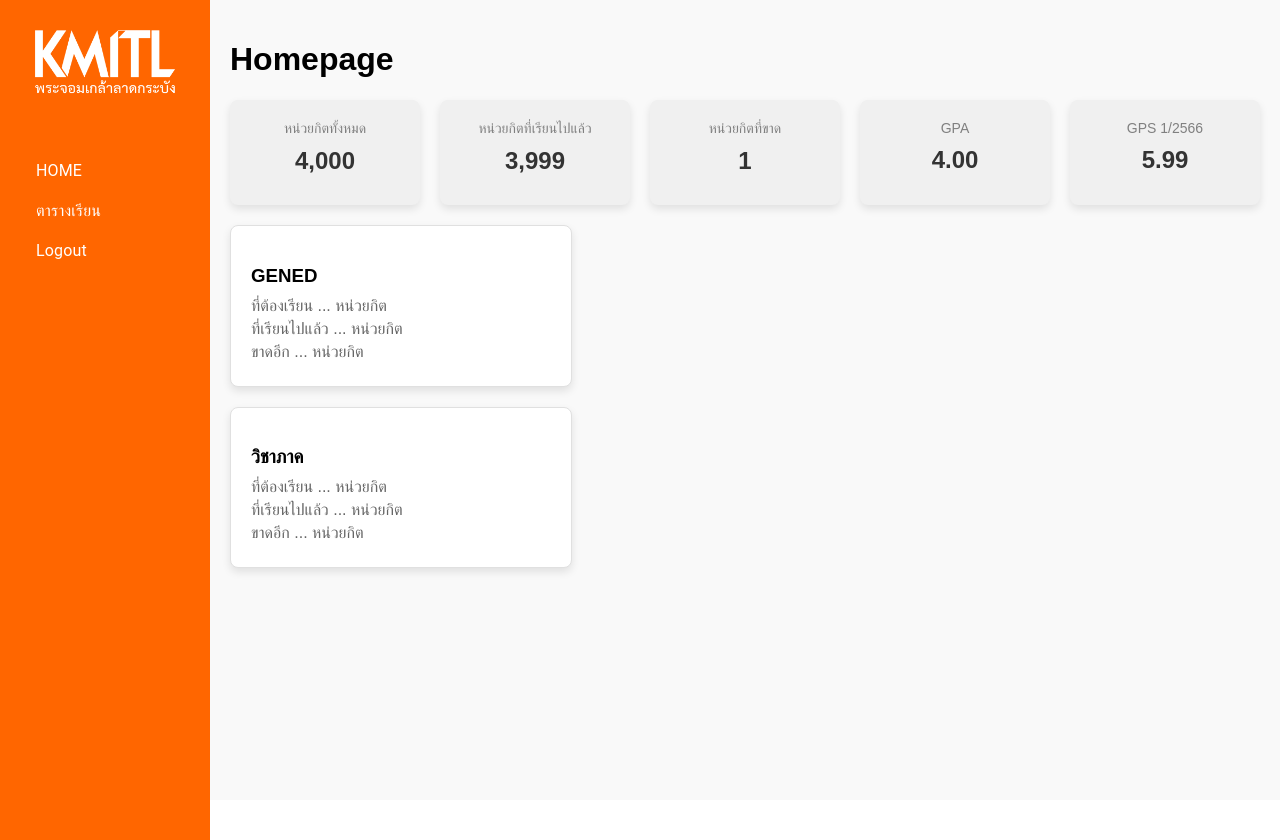
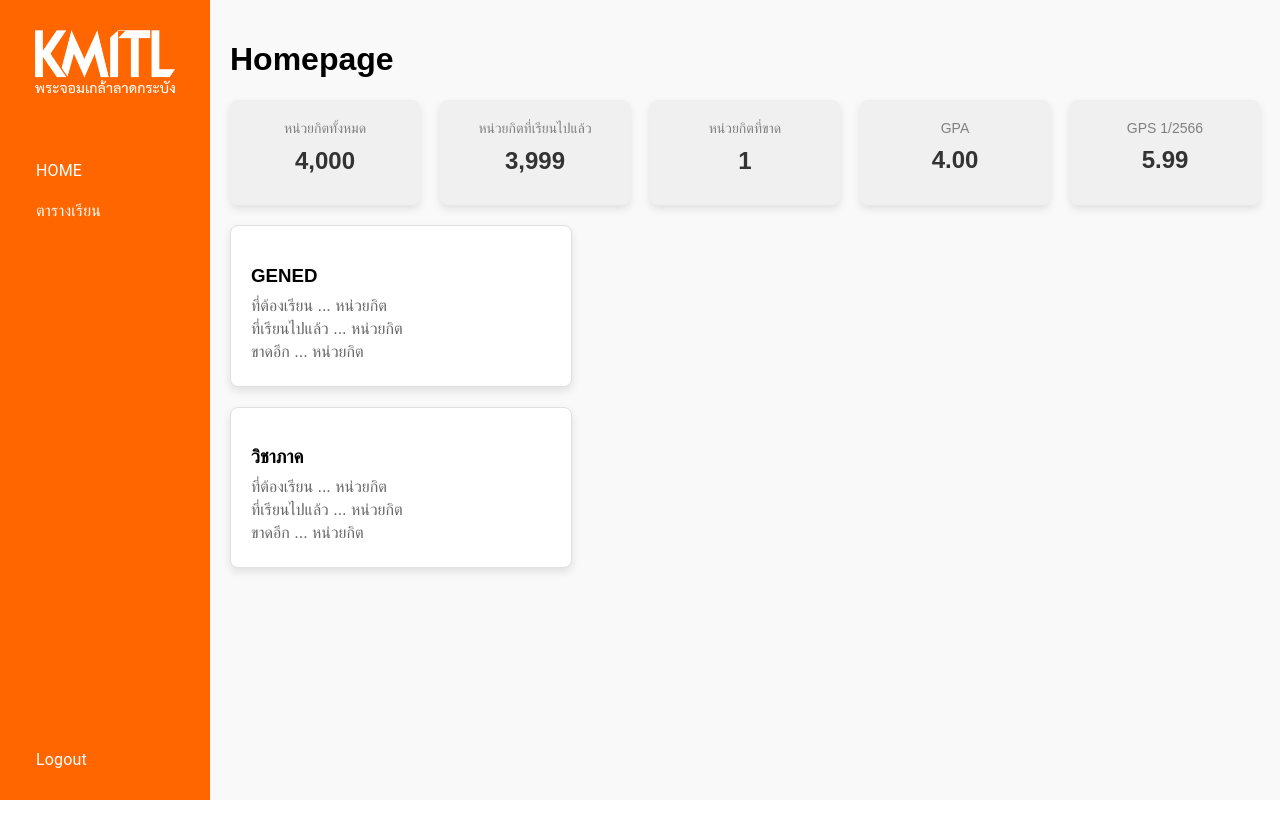
Before and after one commit to tonnamnam/CourseTracking, a React (Vite) app in the folder front/: page /home in a window 1280 px wide. After the commit the page ends 800 px from the top, so only its background shows below. Built offline with nearby package versions, Linux system fonts and the light colour scheme.

Commit message:
fix sidebar

```diff
--- a/front/index.html
+++ b/front/index.html
@@ -1,12 +1,15 @@
 <!doctype html>
 <html lang="en">
+
 <head>
   <meta charset="UTF-8" />
   <meta name="viewport" content="width=device-width, initial-scale=1.0" />
   <title>Course Tracking System</title>
 </head>
+
 <body>
   <div id="root"></div>
   <script type="module" src="/src/main.jsx"></script>
 </body>
+
 </html>
--- a/front/src/App.jsx
+++ b/front/src/App.jsx
@@ -2,7 +2,7 @@ import React from 'react';
 import { BrowserRouter as Router, Route, Routes } from 'react-router-dom';
 import LoginPage from './pages/LoginPage.jsx';
 import HomePage from './pages/Homepage.jsx';
-import Schedule from './pages/schedule.jsx';
+import Schedule from './pages/Schedule.jsx';
 
 function App() {
   return (
--- a/front/src/components/Sidebar.jsx
+++ b/front/src/components/Sidebar.jsx
@@ -1,4 +1,3 @@
-// sidebar.jsx
 import React from "react";
 import "../styles/Sidebar.css";
 import { Typography, List, ListItem, ListItemButton } from "@mui/material";
@@ -19,7 +18,7 @@ const Sidebar = () => {
             <div className="sidebar-header">
                 <img src="/src/assets/KMITL_LOGO.png" alt="KMITL Logo" className="logo" />
             </div>
-            <div className="sidebar-menu">
+            <div className="sidebar-menu" style={{ display: 'flex', flexDirection: 'column', height: '100%', justifyContent: 'space-between' }}>
                 <List sx={{ width: "100%" }}>
                     <ListItem disablePadding>
                         <ListItemButton onClick={() => navigate('/home')}>
@@ -31,13 +30,12 @@ const Sidebar = () => {
                             <Typography>ตารางเรียน</Typography>
                         </ListItemButton>
                     </ListItem>
-                    {/* Add the Logout button here */}
-                    <ListItem disablePadding sx={{ marginTop: "auto" }}>
-                        <ListItemButton onClick={handleLogout}>
-                            <Typography>Logout</Typography>
-                        </ListItemButton>
-                    </ListItem>
                 </List>
+                <ListItem disablePadding>
+                    <ListItemButton onClick={handleLogout}>
+                        <Typography>Logout</Typography>
+                    </ListItemButton>
+                </ListItem>
             </div>
         </div>
     );
--- a/front/src/pages/Schedule.jsx
+++ b/front/src/pages/Schedule.jsx
@@ -1,9 +1,9 @@
-import react from "react"
+import React from "react"
 import Sidebar from "../components/Sidebar.jsx";
 
 const Schedule = () => {
-    return(
-        <Sidebar/>
+    return (
+        <Sidebar />
     )
 }
 
--- a/front/src/styles/Homepage.css
+++ b/front/src/styles/Homepage.css
@@ -6,17 +6,6 @@ body {
 .homepage-container {
     display: flex;
     height: 100vh;
-}
-
-.sidebar-container {
-    width: 250px;
-    height: 100vh;
-    background-color: #FF6600;
-    color: #FFFFFF;
-    display: flex;
-    flex-direction: column;
-    align-items: center;
-    padding-top: 20px;
 }
 
 .content {
--- a/front/src/styles/Sidebar.css
+++ b/front/src/styles/Sidebar.css
@@ -1,12 +1,14 @@
 .sidebar-container {
-    max-width: 100vw;
-    max-height: 100vh;
+    width: 18%;
+    height: 100vh;
     background-color: #FF6600;
     color: #FFFFFF;
     display: flex;
     flex-direction: column;
     align-items: flex-start;
     padding: 20px;
+    box-sizing: border-box;
+    /* เพิ่มเพื่อให้แน่ใจว่า padding จะไม่ทำให้เกินขอบเขต */
 }
 
 .sidebar-header {
@@ -34,10 +36,15 @@
     margin-bottom: 10px;
     border-radius: 8px;
     padding: 10px;
-    transition: background-color 0.3s ease;
+    transition: background-color 0.3s ease, border-radius 0.3s ease;
     width: 100%;
     text-align: left;
-    padding-left: 20px;
+}
+
+.MuiListItemButton-root:hover {
+    background-color: #FF9933;
+    border-radius: 8px;
+    transition: background-color 0.3s ease, border-radius 0.3s ease;
 }
 
 .MuiTypography-root {
```
Also changed, not shown: front/src/styles/App.css (+8 -0 lines). Lines whose indentation alone changed are shown as unchanged.
